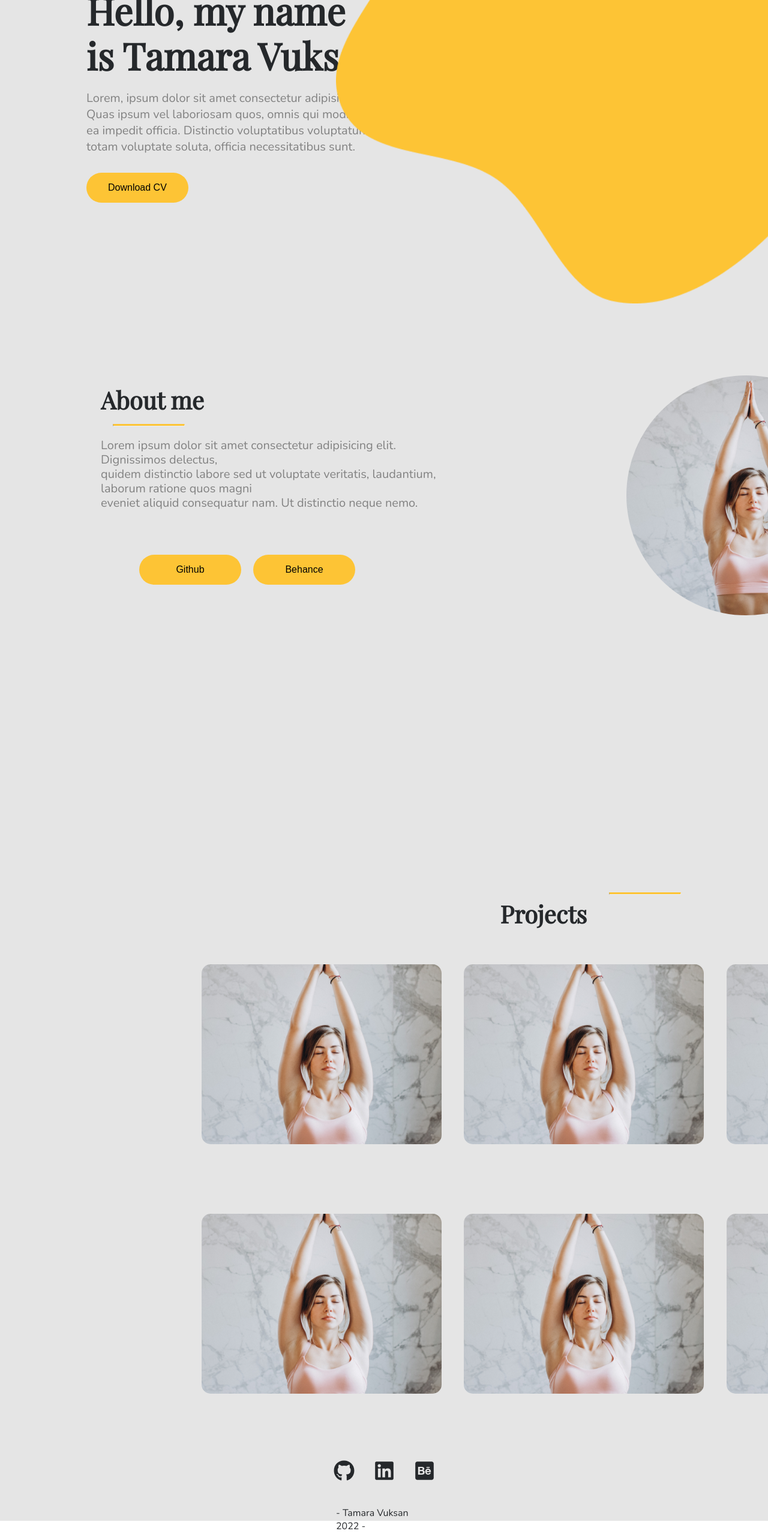
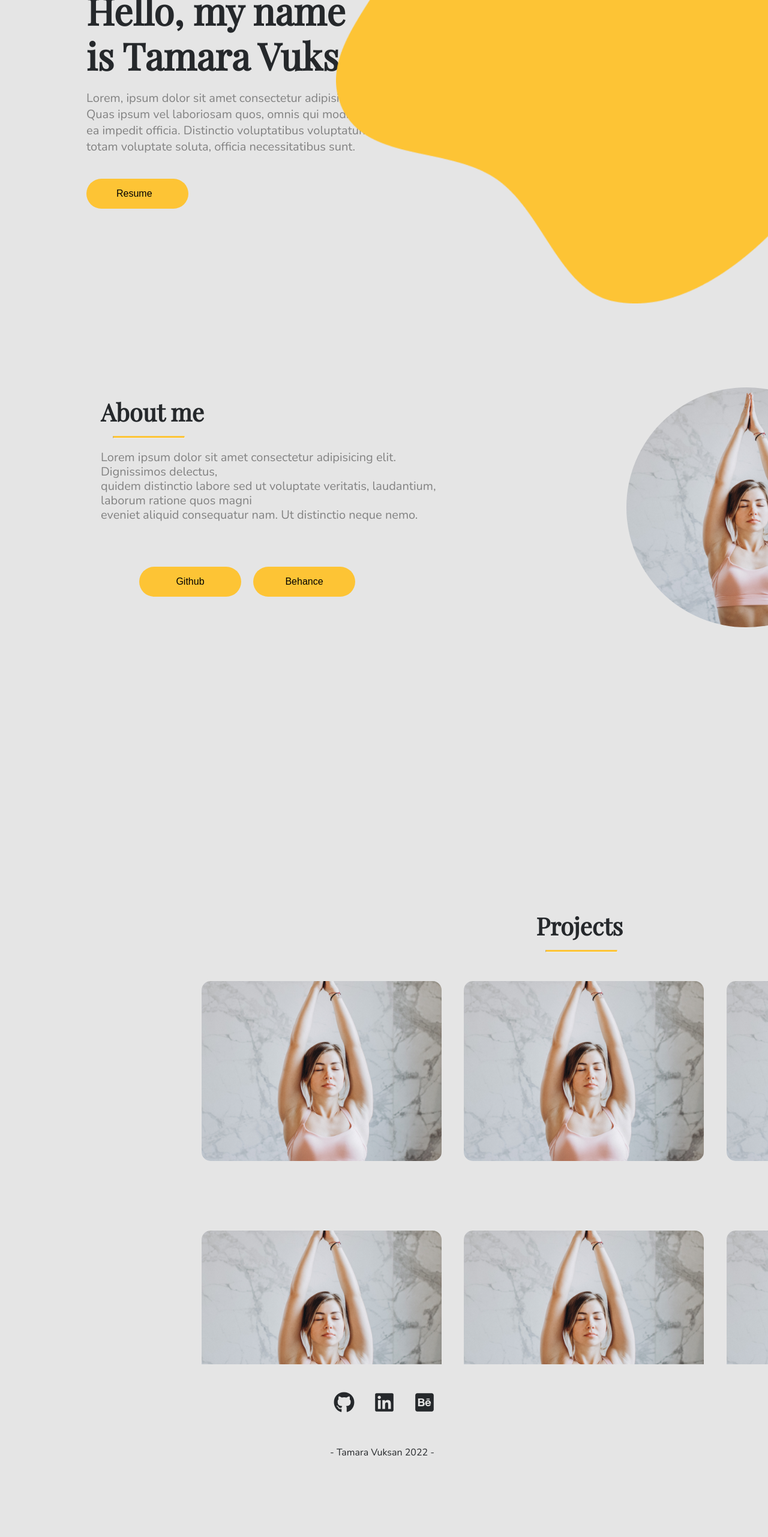
Before and after one commit to Shmatci/Tamara_s_portfolio, a React (Create React App) app: page / in a window 1280 px wide. Shown: the part 234-2797 px from the top of the page at 60% size. Built offline with nearby package versions, Linux system fonts and the light colour scheme.

Commit message:
finished buttons and links

```diff
--- a/src/components/About/About.jsx
+++ b/src/components/About/About.jsx
@@ -7,16 +7,20 @@ const About = () => {
     <div className="p__about" id='about'>
       <div className="p__about-text-container">
         <div className="title">
-          <h2 className="about-title">About me</h2>
+          <h2>About me</h2>
           <hr className='about-horiz_line'/>
         </div>
         <p className="about-text">Lorem ipsum dolor sit amet consectetur adipisicing elit. Dignissimos delectus, <br />
         quidem distinctio labore sed ut voluptate veritatis, laudantium, laborum ratione quos magni <br />
         eveniet aliquid consequatur nam. Ut distinctio neque nemo.</p>
         <div className="about-buttons">
-          <button className="about__button-github">Github</button>
+          <a href="https://github.com/Shmatci">
+            <button className="about__button-github">Github</button>
+          </a>
           <div className="divider"/>
-          <button className="about__button-behance">Behance</button>
+          <a href="https://www.behance.net/Tamaravuks8eb6">
+            <button className="about__button-behance">Behance</button>
+          </a>
         </div>
       </div>
       <div className="image-container">
--- a/src/components/Footer/Footer.jsx
+++ b/src/components/Footer/Footer.jsx
@@ -8,15 +8,15 @@ const Footer = () => {
     <div className='p__footer'>
       <div className="p__footer-social">
         <div className="social-icons">
-          <div className="footer-icon">
+          <a href="https://github.com/Shmatci" className="footer-icon">
             <FaGithub className='github-icon'/>
-          </div>
-          <div className="footer-icon">
+          </a>
+          <a href="https://www.linkedin.com/in/tamara-vuksan-15119ab1/" className="footer-icon">
             <FaLinkedin className='linkedin-icon' />
-          </div>
-          <div className="footer-icon">
+          </a>
+          <a href="https://www.behance.net/Tamaravuks8eb6" className="footer-icon">
             <FaBehanceSquare className='behance-icon'/>
-          </div>
+          </a>
         </div>
         <div className="footer-text">
           <p>- Tamara Vuksan 2022 -</p>
--- a/src/components/Footer/footer.scss
+++ b/src/components/Footer/footer.scss
@@ -1,30 +1,29 @@
+.p__footer {
+    background-color: var(--color-bg);
+    position: absolute;
+    width: 100%;
+    top: 2509px;
+}
+
 .p__footer .p__footer-social {
     display: flex;
     flex-direction: column;
     justify-content: center;
     align-items: center;
     padding: 0px;
-    gap: 22px;
-
-    position: absolute;
-    width: 192px;
-    height: 102px;
-    left: calc(50% - 192px/2);
-    top: 2709px;
+    gap: 5px;
 }
 
 .social-icons {
     display: flex;
     flex-direction: row;
     align-items: flex-start;
-    padding: 0px;
+    padding: 30px;
     flex: none;
 }
 
 .footer-icon {
     padding: 16px;
-
-
 }
 
 .github-icon {
@@ -79,19 +78,18 @@
 }
 
 .footer-text {
-    width: 160px;
+    width: 180px;
     height: 22px;
 
     font-family: 'Nunito';
     font-style: normal;
     font-weight: 400;
     font-size: 16px;
-    line-height: 22px;
 
     color: var(--font-high-emphasis);
     flex: none;
     order: 1;
     flex-grow: 0;
 
-    margin-bottom: 100px;
+    margin-bottom: 60px;
 }
--- a/src/components/Home/Home.jsx
+++ b/src/components/Home/Home.jsx
@@ -15,9 +15,9 @@ const Home = () => {
            ea impedit officia. Distinctio voluptatibus voluptatum <br />
            totam voluptate soluta, officia necessitatibus sunt.</p>
 
-        <div className="p__header-content_button">
-          <button type='button'>Download CV</button>
-        </div>
+        <a href="https://www.linkedin.com/in/tamara-vuksan-15119ab1/overlay/1635494330105/single-media-viewer/" className="p__header-content_button">
+          <button type='button'>Resume</button>
+        </a>
       </div>
       <div className="p__header-image">
         <img src={yellow} className="header-img" />
--- a/src/components/Home/home.scss
+++ b/src/components/Home/home.scss
@@ -48,13 +48,13 @@
 }
 
 .p__header-content_button {
-    padding: 30px 0;
+    padding: 40px 0;
 
     button {
         display: flex;
         flex-direction: row;
         align-items: flex-start;
-        padding: 16px 36px;
+        padding: 16px 50px;
         font-size: 1rem;
 
         width: 170px;
--- a/src/components/Projects/Projects.jsx
+++ b/src/components/Projects/Projects.jsx
@@ -2,14 +2,14 @@ import React from 'react'
 import riba from '../../assets/riba.png'
 
 import './projects.scss'
-import { FaGithub } from 'react-icons/fa'
+import { FaGithub, FaArrowRight } from 'react-icons/fa'
 
 
 const Projects = () => {
   return (
     <div className='p__projects' id='projects'>
       <div className="p__projects-heading">
-        <h1 className="p__projects-title">Projects</h1>
+        <h1>Projects</h1>
         <hr className='horiz_line'/>
       </div>
       <div className="p__projects-container-all">
@@ -20,11 +20,11 @@ const Projects = () => {
           <div className="hover-text-frame">
             <h3>UX/UI Website React JS</h3>
             <div className="icons">
-              <a href="https://github.com/Shmatci/UI-UX-Website-React-JS" className='icon'>
-                <i>< FaGithub /></i>
+              <a href="https://github.com/Shmatci/UI-UX-Website-React-JS">
+                <FaGithub className='git-icon'/>
               </a>
               <a href="https://github.com/Shmatci/UI-UX-Website-React-JS" className='icon'>
-                <i>< FaGithub /></i>
+                <FaArrowRight className='web-icon'/>
               </a>
             </div>
           </div>
@@ -37,11 +37,11 @@ const Projects = () => {
           <div className="hover-text-frame">
             <h3>Portfolio Website</h3>
             <div className="icons">
-              <a href="https://github.com/Shmatci/UI-UX-Website-React-JS" className='icon'>
-                <i>< FaGithub /></i>
+              <a href="https://github.com/Shmatci/UI-UX-Website-React-JS">
+                <FaGithub className='git-icon'/>
               </a>
               <a href="https://github.com/Shmatci/UI-UX-Website-React-JS" className='icon'>
-                <i>< FaGithub /></i>
+                <FaArrowRight className='web-icon'/>
               </a>
             </div>
           </div>
@@ -54,11 +54,11 @@ const Projects = () => {
           <div className="hover-text-frame">
             <h3>Full Stack ecommerce React app</h3>
             <div className="icons">
-              <a href="https://github.com/Shmatci/UI-UX-Website-React-JS" className='icon'>
+              <a href="https://github.com/Shmatci/FullStack_ecommerce_reactApp">
                 <FaGithub className='git-icon'/>
               </a>
-              <a href="https://github.com/Shmatci/UI-UX-Website-React-JS" className='icon'>
-                <i>< FaGithub /></i>
+              <a href="#" className='icon'>
+                <FaArrowRight className='web-icon' />
               </a>
             </div>
           </div>
@@ -69,13 +69,13 @@ const Projects = () => {
             <img src={riba} alt="" />
           </div>
           <div className="hover-text-frame">
-            <h3>Full Stack ecommerce React app</h3>
+            <h3>Portfolio in React</h3>
             <div className="icons">
-              <a href="https://github.com/Shmatci/UI-UX-Website-React-JS" className='icon'>
-                <i>< FaGithub /></i>
+              <a href="https://github.com/Shmatci/portfolio_react">
+                <FaGithub className='git-icon'/>
               </a>
-              <a href="https://github.com/Shmatci/UI-UX-Website-React-JS" className='icon'>
-                <i>< FaGithub /></i>
+              <a href="https://micael-portfolio-example.netlify.app" className='icon'>
+                <FaArrowRight className='web-icon'/>
               </a>
             </div>
           </div>
@@ -86,13 +86,13 @@ const Projects = () => {
             <img src={riba} alt="" />
           </div>
           <div className="hover-text-frame">
-            <h3>Full Stack ecommerce React app</h3>
+            <h3>Movieland App</h3>
             <div className="icons">
-              <a href="https://github.com/Shmatci/UI-UX-Website-React-JS" className='icon'>
-                <i>< FaGithub /></i>
+              <a href="https://github.com/Shmatci/Movieland_app">
+                <FaGithub className='git-icon'/>
               </a>
-              <a href="https://github.com/Shmatci/UI-UX-Website-React-JS" className='icon'>
-                <i>< FaGithub /></i>
+              <a href="#" className='icon'>
+                <FaArrowRight className='web-icon'/>
               </a>
             </div>
           </div>
@@ -103,13 +103,13 @@ const Projects = () => {
             <img src={riba} alt="" />
           </div>
           <div className="hover-text-frame">
-            <h3>Full Stack ecommerce React app</h3>
+            <h3>UI-UX Webiste React JS</h3>
             <div className="icons">
-              <a href="https://github.com/Shmatci/UI-UX-Website-React-JS" className='icon'>
-                <i>< FaGithub /></i>
+              <a href="https://github.com/Shmatci/UI-UX-Website-React-JS">
+                <FaGithub className='git-icon'/>
               </a>
-              <a href="https://github.com/Shmatci/UI-UX-Website-React-JS" className='icon'>
-                <i>< FaGithub /></i>
+              <a href="https://ui-ux-website-react-js.netlify.app" className='icon'>
+                <FaArrowRight className='web-icon'/>
               </a>
             </div>
           </div>
--- a/src/components/Projects/projects.scss
+++ b/src/components/Projects/projects.scss
@@ -7,7 +7,9 @@
 
 .p__projects-heading {
     display: flex;
-    justify-content: center;
+    flex-direction: column;
+    align-items: center;
+    gap: 4px;
 
     h1 {
         width: 181px;
@@ -21,17 +23,20 @@
 
         color: var(--font-high-emphasis);
     }
+}
 
-    hr {
+.horiz_line {
     width: 120px;
     height: 4px;
+    margin-right: 30px;
 
     border-top: 3px solid #FDC435;
     border-radius: 1px;
 
+    flex: none;
+    order: 1;
+    flex-grow: 0;
 }
-}
-
 
 .p__projects-container-all {
     display: grid;
@@ -57,7 +62,7 @@
 .hover-text-frame {
     width: 400px;
     height: 300px;
-    background-color: var(--color-yellow);
+    background-color: #FDC43595;
     position: absolute;
     left: 0;
     top: 0;
@@ -74,17 +79,21 @@
         font-size: 1.5rem;
         color: var(--color-white);
         margin-bottom: 1.5rem;
+        font-weight: 600;
     }
 }
 
 .icons {
     display: flex;
-    justify-content: center;
-    align-items: center;
+    flex-direction: row;
+    align-items: flex-start;
+    padding: 30px;
+    flex: none;
 }
 
 .icon {
-    background-color: var(--font-high-emphasis);
+    background-color: var(--color-white);
+    color: var(--color-yellow);
     border-radius: 50%;
     width: 50px;
     height: 50px;
@@ -95,17 +104,9 @@
     cursor: pointer;
     transition: all 0.4s ease-in-out;
 
-    i {
-        font-size: 2rem;
+    &:hover {
+        background-color: var(--color-yellow);
         color: var(--color-white);
-
-        &:hover {
-            color: var(--color-yellow);
-        }
-    }
-
-    &:hover {
-        background-color: var(--color-white);
     }
 }
 
@@ -137,10 +138,21 @@
     width: 35px;
     height: 35px;
 
-    background-color: var(--color-yellow);
-    color: var(--font-high-emphasis);
+    background-color: transparent;
+    color: var(--color-white);
 
-    :hover {
-        color: var(--color-white);
+    border-radius: 50%;
+    width: 50px;
+    height: 50px;
+    display: flex;
+    align-items: center;
+    justify-content: center;
+    margin: 0 1rem;
+    cursor: pointer;
+    transition: all 0.4s ease-in-out;
+
+    &:hover {
+        background-color: var(--color-white);
+        color: var(--color-yellow);
     }
 }
```
Lines whose indentation alone changed are shown as unchanged.
